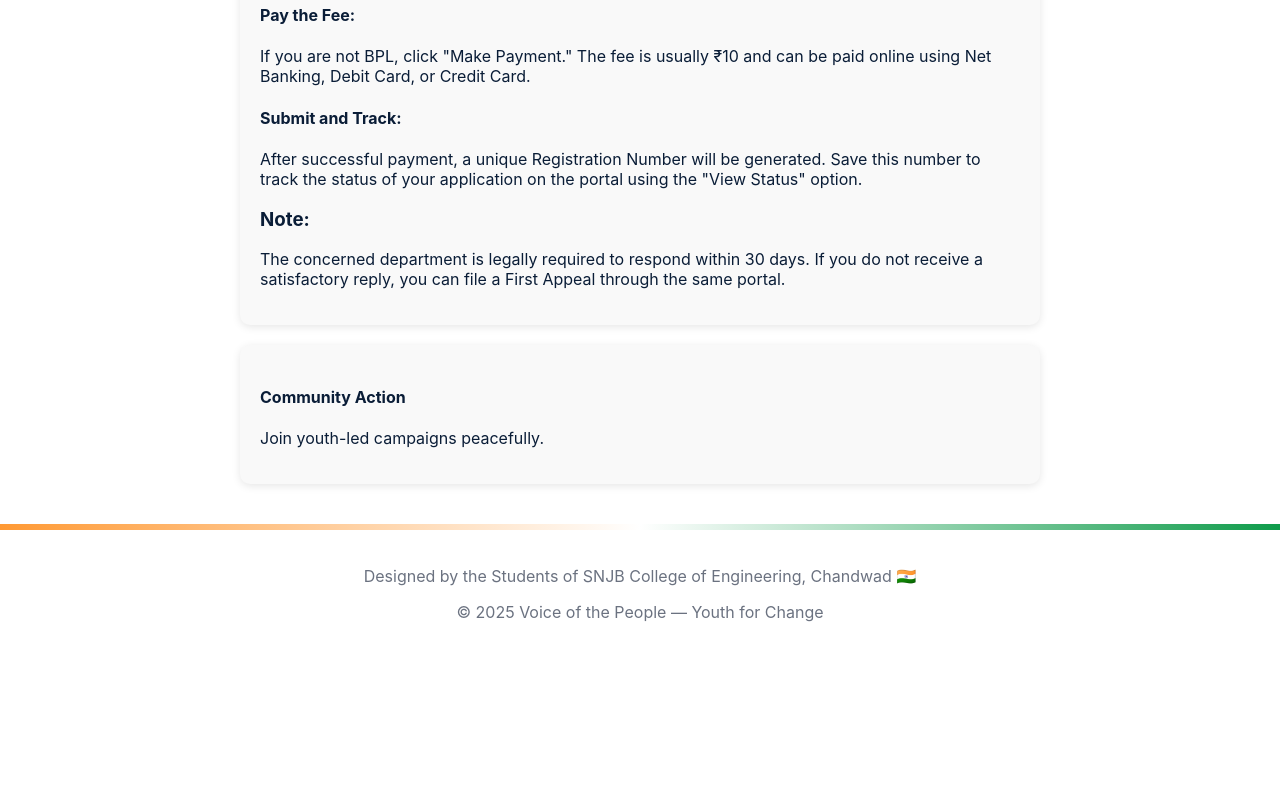
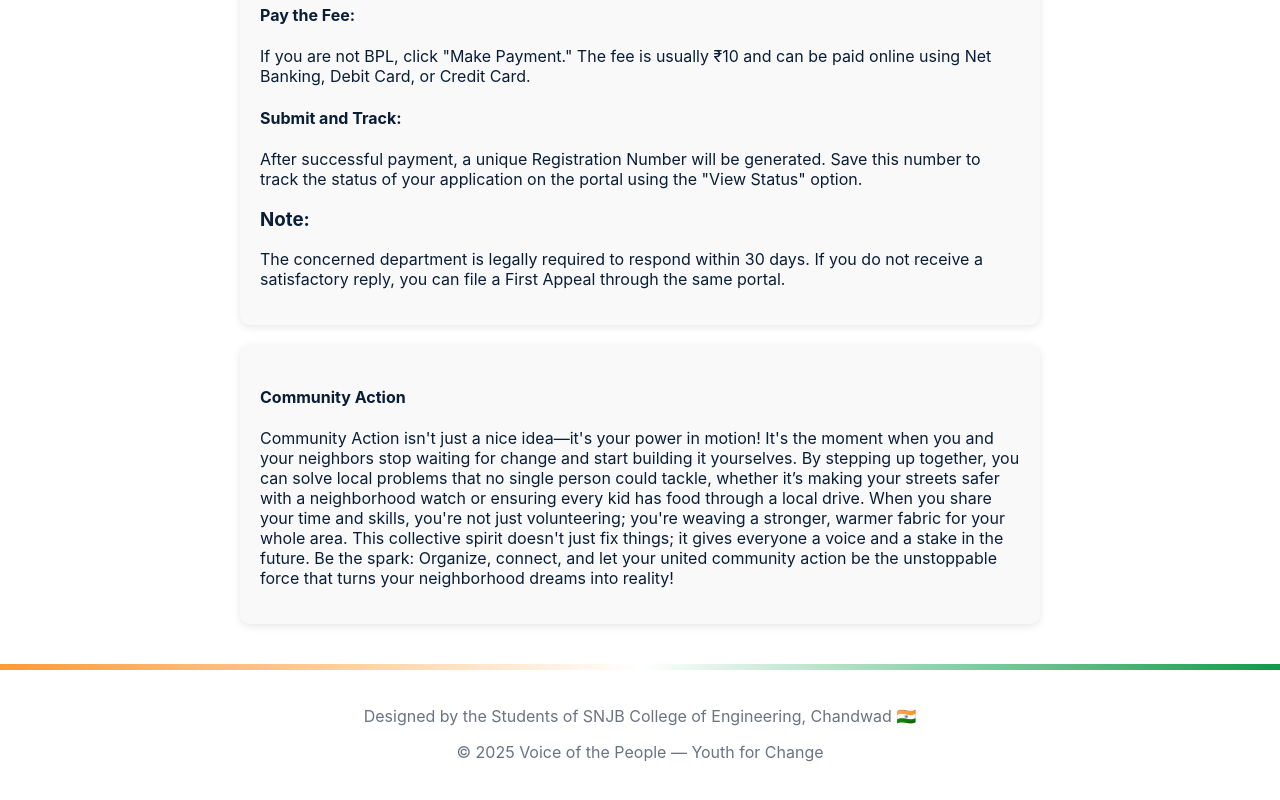
Before and after one commit to TejasJain676/voice-of-the-people, a plain HTML site: page voice.html in a window 1280 px wide. Shown: the part 1836-2636 px from the top of the page. Before the commit the page ends 2514 px from the top, so only its background shows below. Drawn offline with Linux system fonts and the light colour scheme; no server answers.

Commit message:
Update voice.html

```diff
--- a/voice.html
+++ b/voice.html
@@ -61,7 +61,7 @@
 <h4>Submit and Track:</h4> After successful payment, a unique Registration Number will be generated. Save this number to track the status of your application on the portal using the "View Status" option.
 <br>
 <h3>Note:</h3> The concerned department is legally required to respond within 30 days. If you do not receive a satisfactory reply, you can file a First Appeal through the same portal.</p></div>
-<div class="box"><h4>Community Action</h4><p>Join youth-led campaigns peacefully.</p></div>
+<div class="box"><h4>Community Action</h4><p>Community Action isn't just a nice idea—it's your power in motion! It's the moment when you and your neighbors stop waiting for change and start building it yourselves. By stepping up together, you can solve local problems that no single person could tackle, whether it’s making your streets safer with a neighborhood watch or ensuring every kid has food through a local drive. When you share your time and skills, you're not just volunteering; you're weaving a stronger, warmer fabric for your whole area. This collective spirit doesn't just fix things; it gives everyone a voice and a stake in the future. Be the spark: Organize, connect, and let your united community action be the unstoppable force that turns your neighborhood dreams into reality!</p></div>
 </div>
 </main>
 
```
